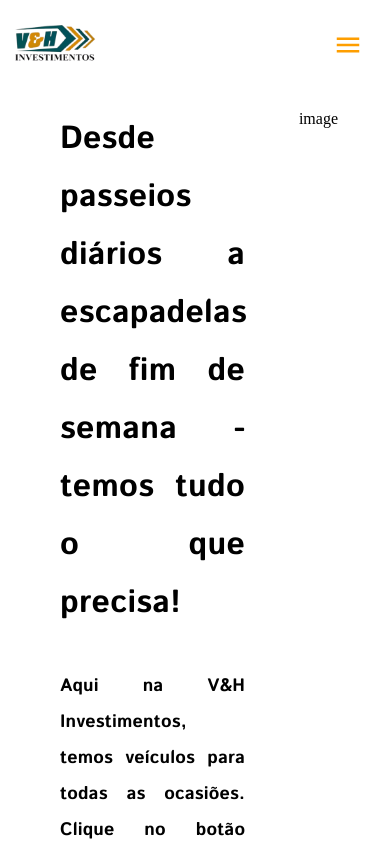
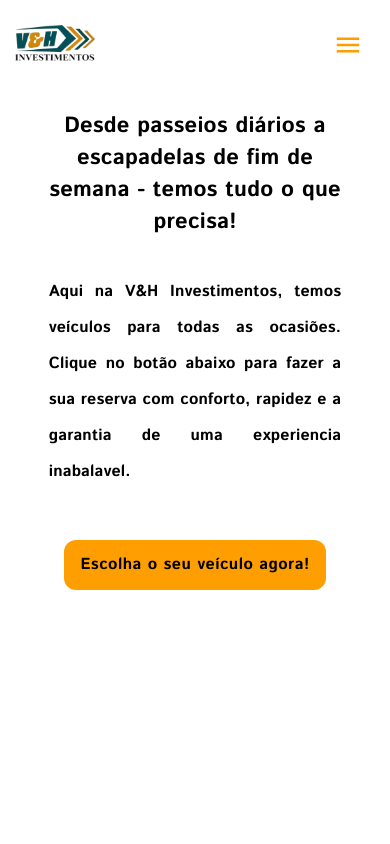
Before and after one commit to d-coder47/rent-a-car, a React (Vite) app: page / in a window 390 px wide. Shown: the top 844 px of the page. Built offline with nearby package versions, Linux system fonts and the light colour scheme.

Commit message:
feat: Add responsivity to hero section texts

```diff
--- a/package.json
+++ b/package.json
@@ -18,7 +18,8 @@
     "react": "^18.3.1",
     "react-dom": "^18.3.1",
     "react-i18next": "^15.0.2",
-    "react-router-dom": "^6.26.2"
+    "react-router-dom": "^6.26.2",
+    "rent-a-car": "file:"
   },
   "devDependencies": {
     "@eslint/js": "^9.9.0",
--- a/src/components/Hero/Hero.tsx
+++ b/src/components/Hero/Hero.tsx
@@ -1,23 +1,38 @@
-import { Box, Button, Typography } from "@mui/material";
+import { Box, Button, Typography, useTheme } from "@mui/material";
 import React from "react";
 import { useTranslation } from "react-i18next";
 
 const Hero: React.FC = () => {
   const { t } = useTranslation();
+
+  const theme = useTheme();
+
   const typographyStyle = {
     headline: {
       fontFamily: "Istok Web",
       fontStyle: "normal",
       fontWeight: 700,
       fontSize: {
-        xs: "32px ",
-        sm: "32px ",
+        xs: "22px",
+        sm: "22px",
         md: "32px ",
         lg: "36px ",
         xl: "48px",
       },
-      lineHeight: "58px",
-      textAlign: "justify",
+      lineHeight: {
+        xs: "32px",
+        sm: "32px",
+        md: "58px",
+        lg: "58px",
+        xl: "58px",
+      },
+      textAlign: {
+        xs: "center",
+        sm: "center",
+        md: "center",
+        lg: "justify",
+        xl: "justify",
+      },
       color: "#000000",
     },
     subheadline: {
@@ -25,8 +40,8 @@ const Hero: React.FC = () => {
       fontStyle: "normal",
       fontWeight: 400,
       fontSize: {
-        xs: "18px",
-        sm: "18px",
+        xs: "16px",
+        sm: "16px",
         md: "18px",
         lg: "20px",
         xl: "24px",
@@ -54,34 +69,59 @@ const Hero: React.FC = () => {
       color: "#000000",
       marginTop: "50px",
       textTransform: "none",
+      "&:hover": {
+        backgroundColor: theme.palette.secondary.main,
+        color: "#FFFFFF",
+      },
     },
   };
   return (
     <Box
       sx={{
-        height: "922px",
         display: "flex",
         flexDirection: "row",
-        justifyContent: "space-between",
+        justifyContent: {
+          xs: "center",
+          sm: "center",
+          md: "center",
+          lg: "space-between",
+          xl: "space-between",
+        },
         marginTop: "5%",
       }}
     >
       <Box
         sx={{
           width: "100%",
-          // background: {
-          //   xs: "red",
-          //   sm: "blue",
-          //   md: "green",
-          //   lg: "yellow",
-          //   xl: "violet",
-          // },
+          display: {
+            xs: "flex",
+            sm: "flex",
+            md: "flex",
+            lg: "block",
+            xl: "block",
+          },
+          justifyContent: "center",
         }}
       >
         <Box
           sx={{
-            marginLeft: "60px",
+            marginLeft: {
+              xs: "0px",
+              sm: "0px",
+              md: "0px",
+              lg: "60px",
+              xl: "60px",
+            },
             width: "75%",
+            display: {
+              xs: "flex",
+              sm: "flex",
+              md: "flex",
+              lg: "block",
+              xl: "block",
+            },
+            alignItems: "center",
+            flexDirection: "column",
           }}
         >
           <Typography sx={typographyStyle.headline}>
@@ -92,14 +132,24 @@ const Hero: React.FC = () => {
             {t("homepage.hero.subheadline")}
           </Typography>
 
-          <Button variant="contained" sx={typographyStyle.cta}>
+          <Button
+            variant="contained"
+            sx={typographyStyle.cta}
+            disableElevation={true}
+          >
             {t("homepage.hero.cta")}
           </Button>
         </Box>
       </Box>
       <Box
         sx={{
-          display: "flex",
+          display: {
+            xs: "none",
+            sm: "none",
+            md: "none",
+            lg: "flex",
+            xl: "flex",
+          },
           justifyContent: "center",
           width: "65%",
         }}
```
Also changed, not shown: 1 other file (tests, documents, lock files or other folders).
